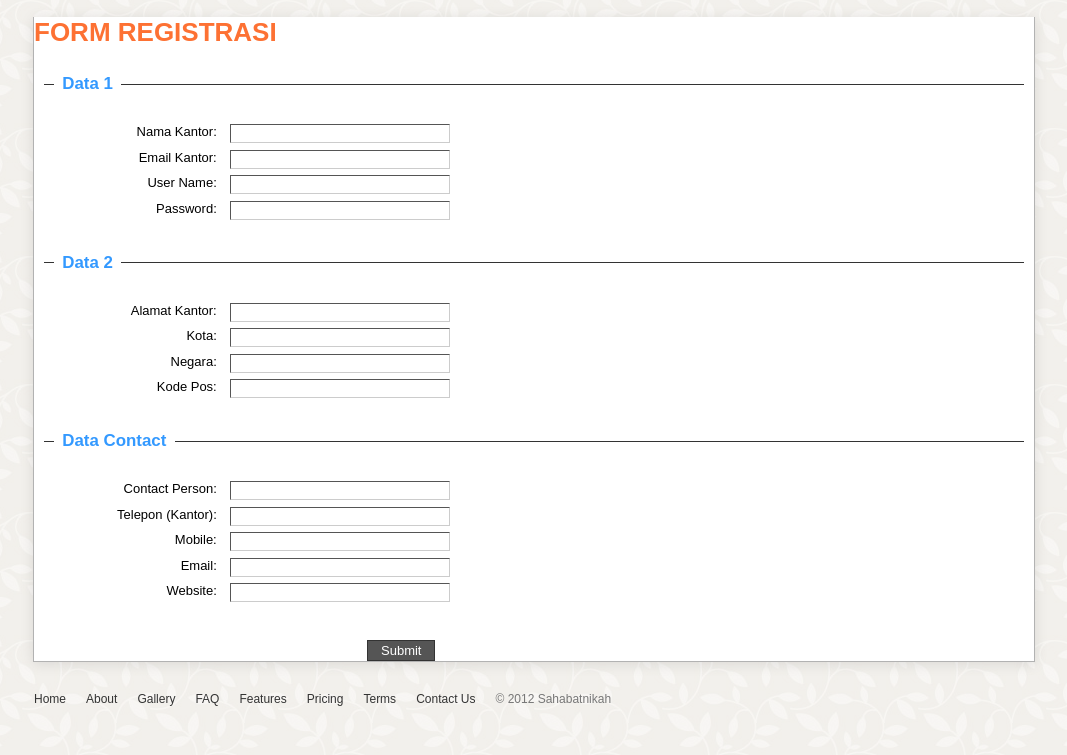
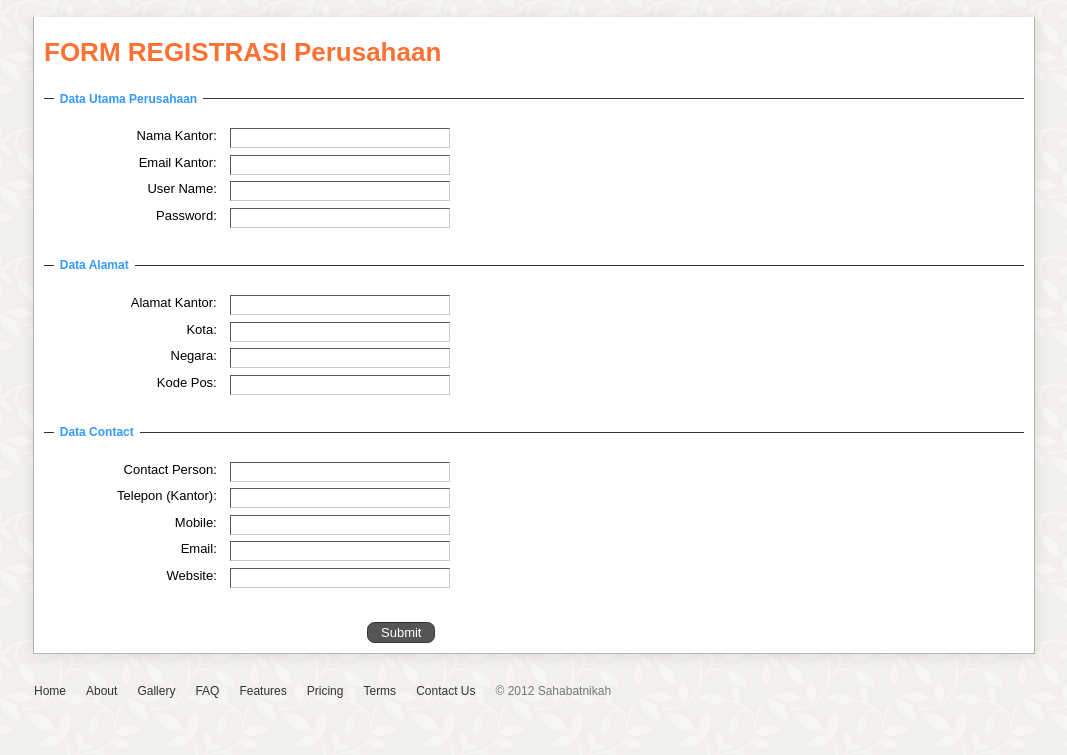
Before and after one commit to Dwira/Sahabat-Nikah, a CodeIgniter app: page /sahabatnikah/register in a window 1280 px wide. Shown: the part 45-800 px from the top of the page, without its empty margins (106-1173 px from the left). Run offline with CodeIgniter, Linux system fonts and the light colour scheme.

Commit message:
gakpenting

```diff
--- a/application/views/pages/register.php
+++ b/application/views/pages/register.php
@@ -1,8 +1,8 @@
 <div id="form-content" class="content-focus">
-	<h1> FORM REGISTRASI </h1>
+	<h1> FORM REGISTRASI Perusahaan </h1>
 
 	<fieldset>
-	<legend>Data 1</legend>
+	<legend>Data Utama Perusahaan</legend>
 	<div class="fm-req">
 		<label for="fm-namakantor">Nama Kantor:</label>
 		<input name="fm-namakantor" id="fm-namakantor" type="text"/>
@@ -23,7 +23,7 @@
 	</fieldset>
 
 	<fieldset>
-	<legend>Data 2</legend>
+	<legend>Data Alamat</legend>
 	<div class="fm-req">
 		<label for="fm-owner">Alamat Kantor:</label>
 		<input id="fm-owner" name="fm-owner" type="text"/>
--- a/theme/style/register.css
+++ b/theme/style/register.css
@@ -1,6 +1,8 @@
 /* Registrasi Page Start*/
 
 #form-content h1 {
+	padding-top : 20px ;
+	padding-left : 10px;
 	color: #fd7133;
 }
 
@@ -14,14 +16,17 @@
 	padding: 0.5em;
 	color: #3399ff;
 	background: transparent;
-	font-size: 1.3em;
+	font-size: 12px;
 	font-weight: bold;
 }
 #form-content label{
 	float: left;
 	width: 150px;
 	padding: 0 1em;
-	text-align: right;}
+	text-align: right;
+	font-family : Arial;
+	font-size : 13px;
+}
 
 #form-content fieldset div {
 	margin-bottom : 0.5em;
@@ -36,6 +41,7 @@
 	border-right: 1px solid #ccc;
 	padding: 1px;
 	color:#333;
+	font-family : calibri
 }
 #form-content fieldset div select {
 	padding: 1px;
@@ -53,7 +59,7 @@
 }
 #fm-submit {
 	clear: both;
-	padding-top: 1em;
+	padding : 10px;
 	text-align: left;
 	padding-left: 333px;
 }
@@ -64,6 +70,7 @@
 	background: #555;
 	color: #fff;
 	font-size: 100%;
+	border-radius : 7.5px;
 }
 
 #form-content input:focus, #form-content textarea:focus{
```
